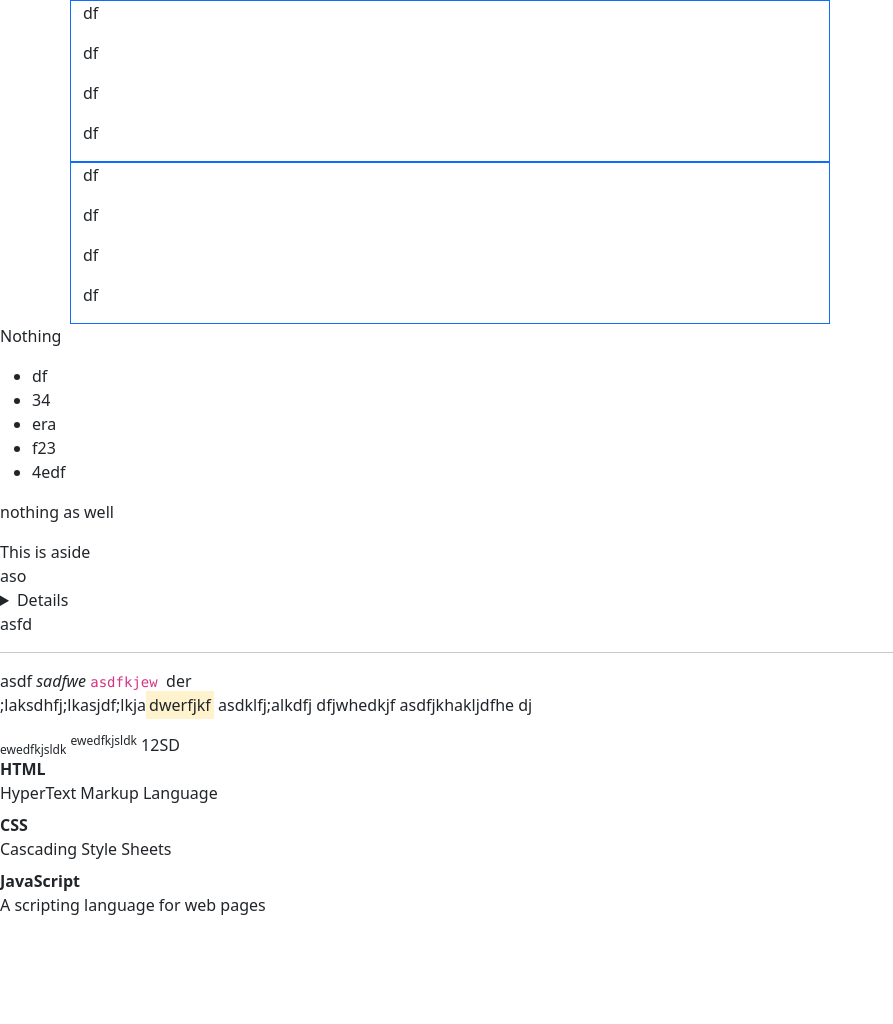
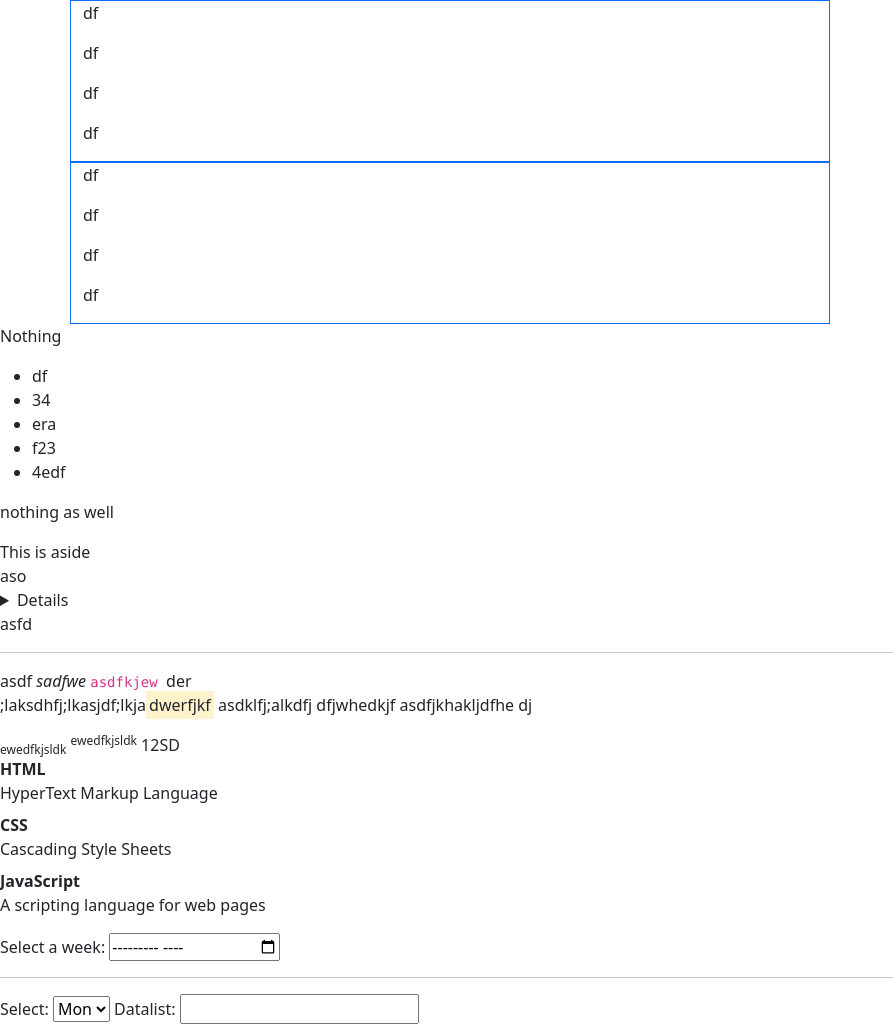
Before and after one commit to Jackoltrade/Front-end-cert-learning, a plain HTML site: page index.html in a window 1280 px wide. Shown: the whole page, without its empty margins (0-893 px from the left). Before the commit the page ends 933 px from the top, so only its background shows below. Drawn offline with nearby package versions, Linux system fonts and the light colour scheme.

Commit message:
move deeper in forms

```diff
--- a/index.html
+++ b/index.html
@@ -77,5 +77,29 @@
     </dl>
 
 
+    <label for="week">Select a week:</label>
+    <input type="month" name="week">
+    <hr>
+    <form>
+      <label for="day">Select:</label>
+      <select name="day" id="day">
+        <option value="Mon">Mon</option>
+        <option value="Tue">Tue</option>
+        <option value="Wed">Wed</option>
+        <option value="Tur">Tur</option>
+        <option value="Fri">Fri</option>
+      </select>
+
+      <label for="days">Datalist:</label>
+      <input list="days" name="days">
+      <datalist id="days">
+        <option value="Mon">Mon</option>
+        <option value="Tue">Tue</option>
+        <option value="Wed">Wed</option>
+        <option value="Tur">Tur</option>
+        <option value="Fri">Fri</option>
+      </datalist>
+    </form>
+
   </body>
 </html>
```
